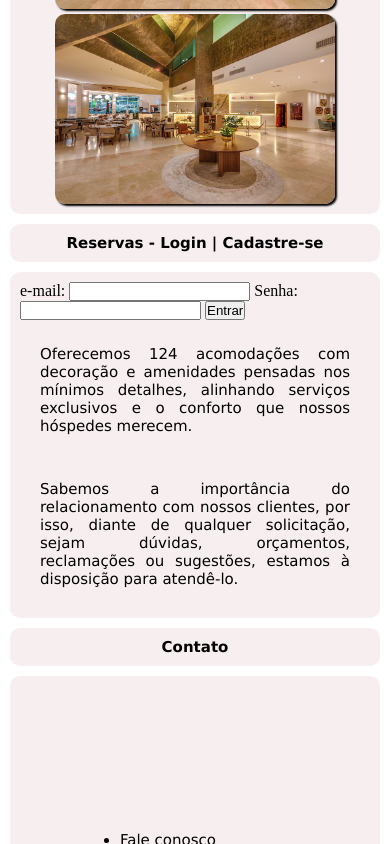
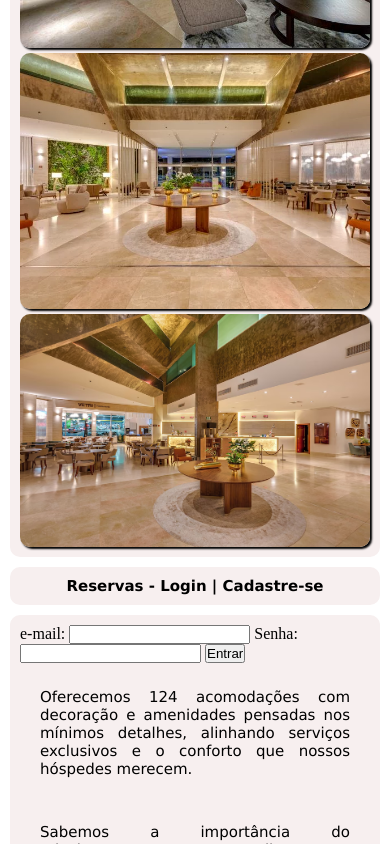
Before and after one commit to VilmarFerreira-VFGR/vfstarshotel, a plain HTML site: page index.html in a window 390 px wide. Shown: the part 1156-2000 px from the top of the page. Drawn offline with Linux system fonts and the light colour scheme.

Commit message:
Add files via upload
Nova atualização em 14/10/2026 - Responsividade

```diff
--- a/style.css
+++ b/style.css
@@ -106,3 +106,26 @@ h2 {
     font-family: Verdana, Geneva, Tahoma, sans-serif;
     font-size: 15px;
 }
+
+/*  Responsividade */
+
+@media (width < 600px) {
+    section {
+        flex-direction:column;
+    }
+
+    section img {
+        width: 100%;
+        height: auto;
+    }
+
+    nav {
+        justify-content:space-around;
+    }
+
+    #reservas {
+        display: flex;
+        justify-content: center;
+        align-items: center;
+    }
+}
```
